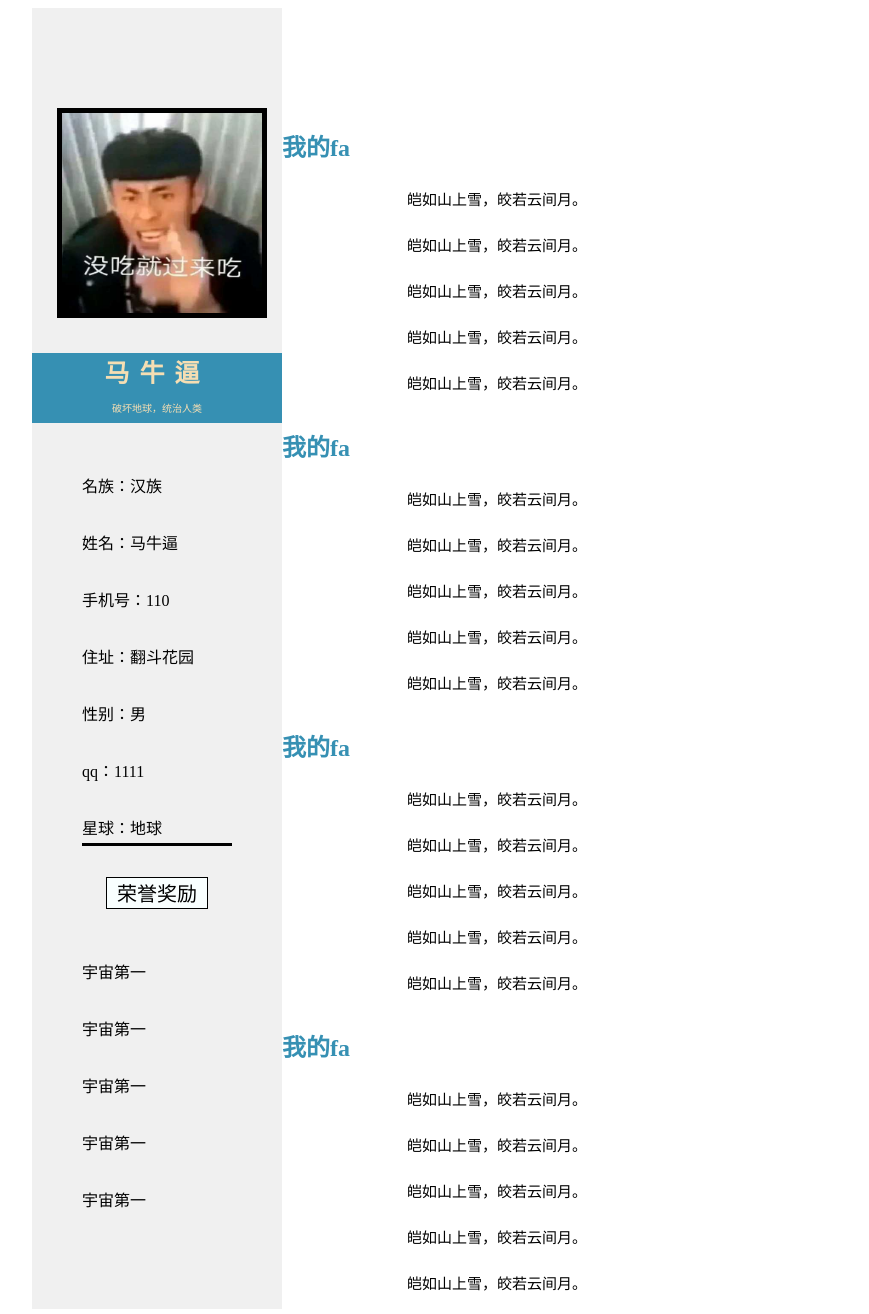
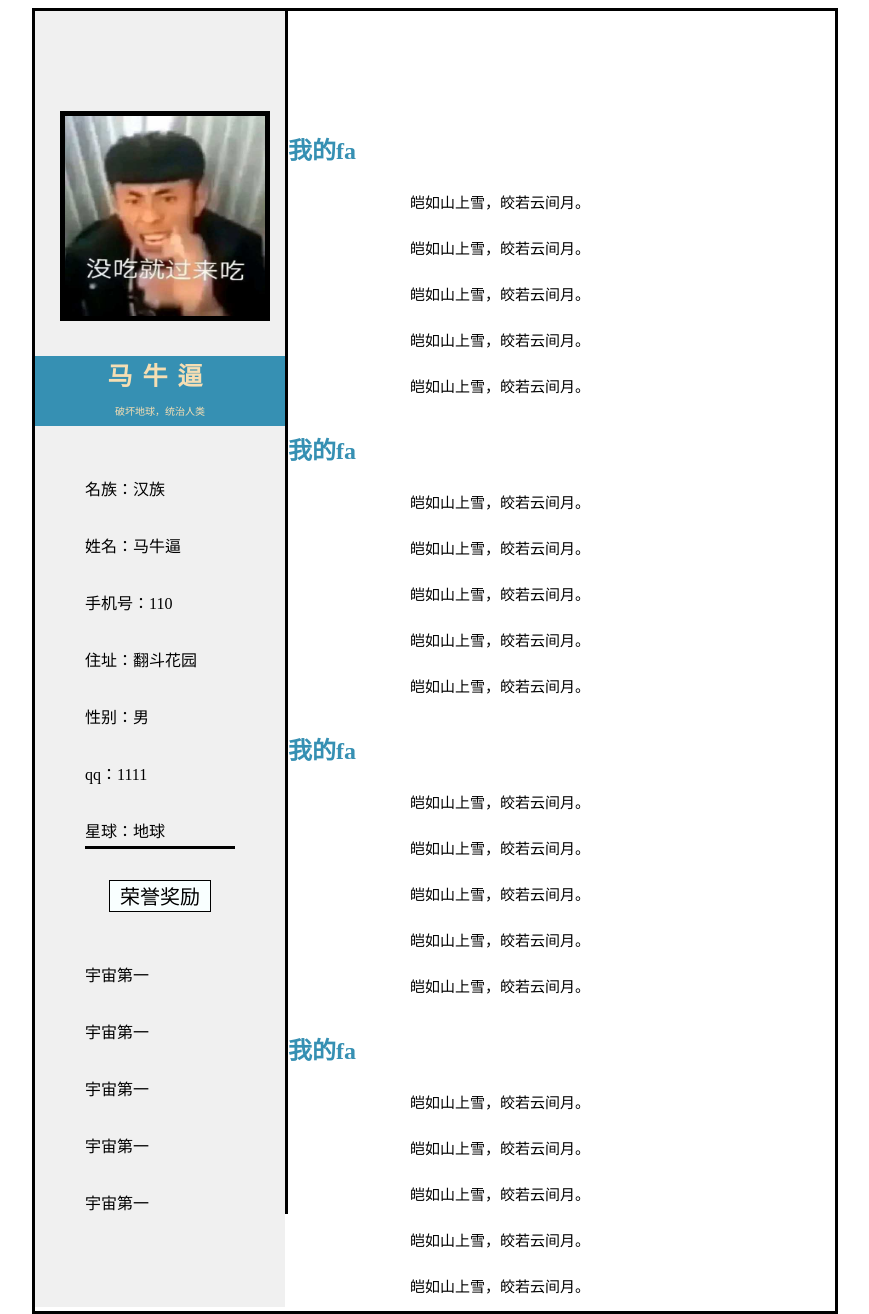
Before and after one commit to zhengyihuoban/zhengyihuoban.github.io, a plain HTML site: page index.html in a window 1280 px wide. Shown: the whole page, without its empty margins (208-1077 px from the left). Drawn offline with Linux system fonts and the light colour scheme.

Commit message:
Add files via upload

```diff
--- a/index.html
+++ b/index.html
@@ -10,18 +10,22 @@
 			margin: 0 auto;
 
 
-
 		}
 		.a1{background:background:rgb(240, 240, 240);
 			width:250px;
 			height:1200px;
 			float: left;
+			border-style:solid;
+    		border-color:black;
+
 
 		}
 		.aa1{background:orange;
 			width:200px;
 			height:200px;
 			margin-top:100px;
+
+
 		}
 		.aa1 img{width: 200px;
 			height: 200px;
@@ -87,7 +91,7 @@
 		.aa4_3{
 			background:rgb(240, 240, 240);
 			width: 250px;
-			height: 350px;
+			height: 345px;
 			margin-top: 50px;
 		}
 		.aa4_3 p{font-family : 微软雅黑,宋体;
@@ -101,6 +105,8 @@
 			width: 800px;
 			height: 1200px;
 			padding-top: 100px;
+			border-style:solid;
+    		border-color:black;
 
 		}
 		.bb_2{
```
